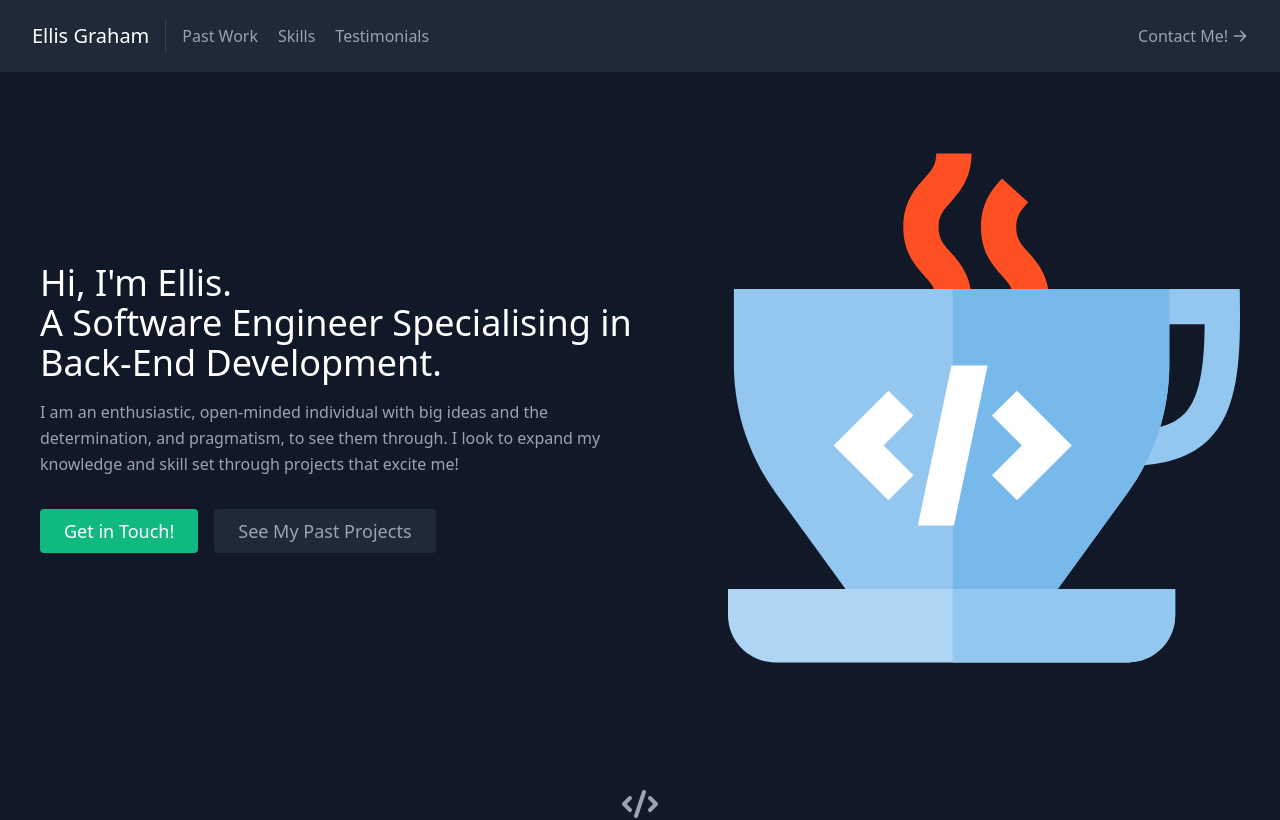
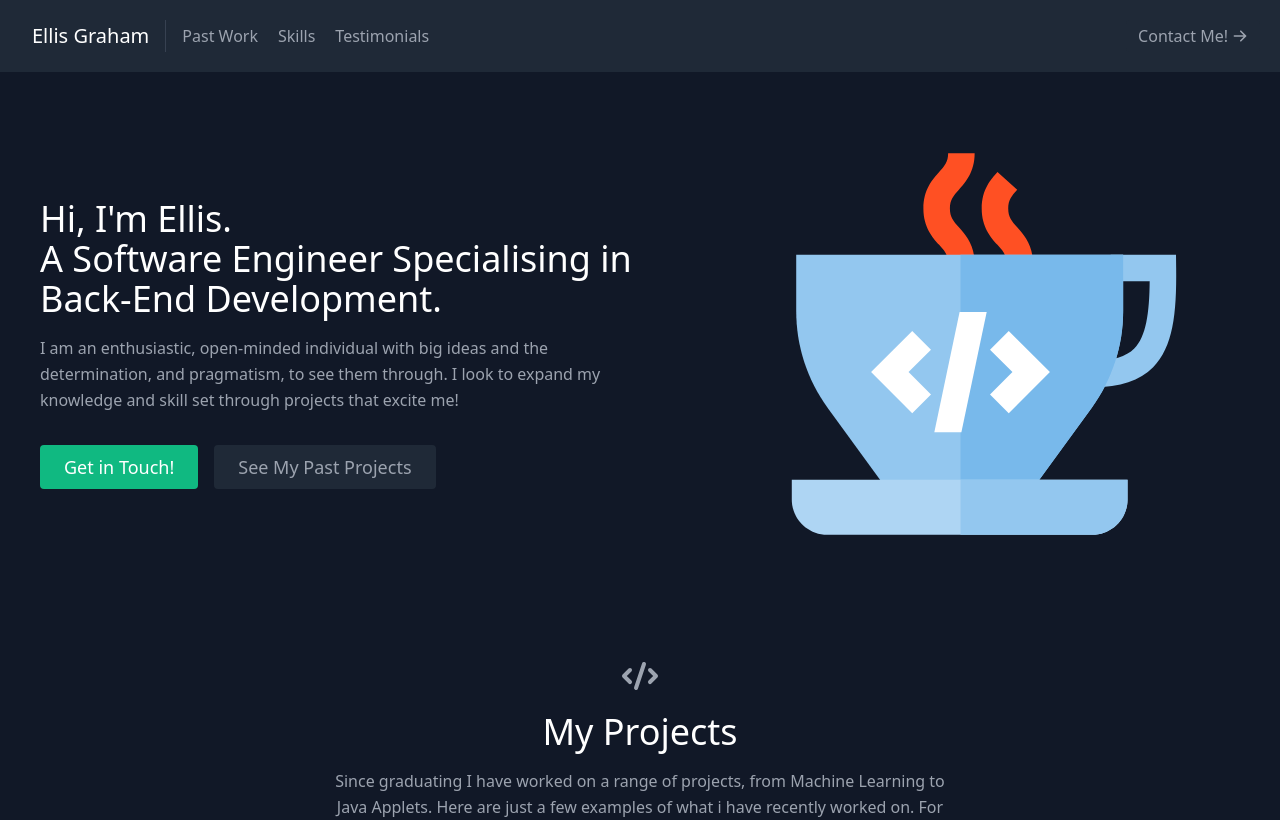
Before and after one commit to EllisG97/React-Portfolio, a React (Create React App) app: page / in a window 1280 px wide. Shown: the top 820 px of the page. Built offline with nearby package versions, Linux system fonts and the light colour scheme.

Commit message:
Resize Image
Resized the Java 'about me' photo to 60% the original size

```diff
--- a/src/components/About.js
+++ b/src/components/About.js
@@ -32,7 +32,7 @@ export default function About() {
           <img
             className="object-cover object-center rounded"
             alt="Picture of me"
-            src="./java.svg"
+            src="./java_medium.svg"
           />
         </div>
       </div>
```
Also changed, not shown: public/java_medium.svg (added).
